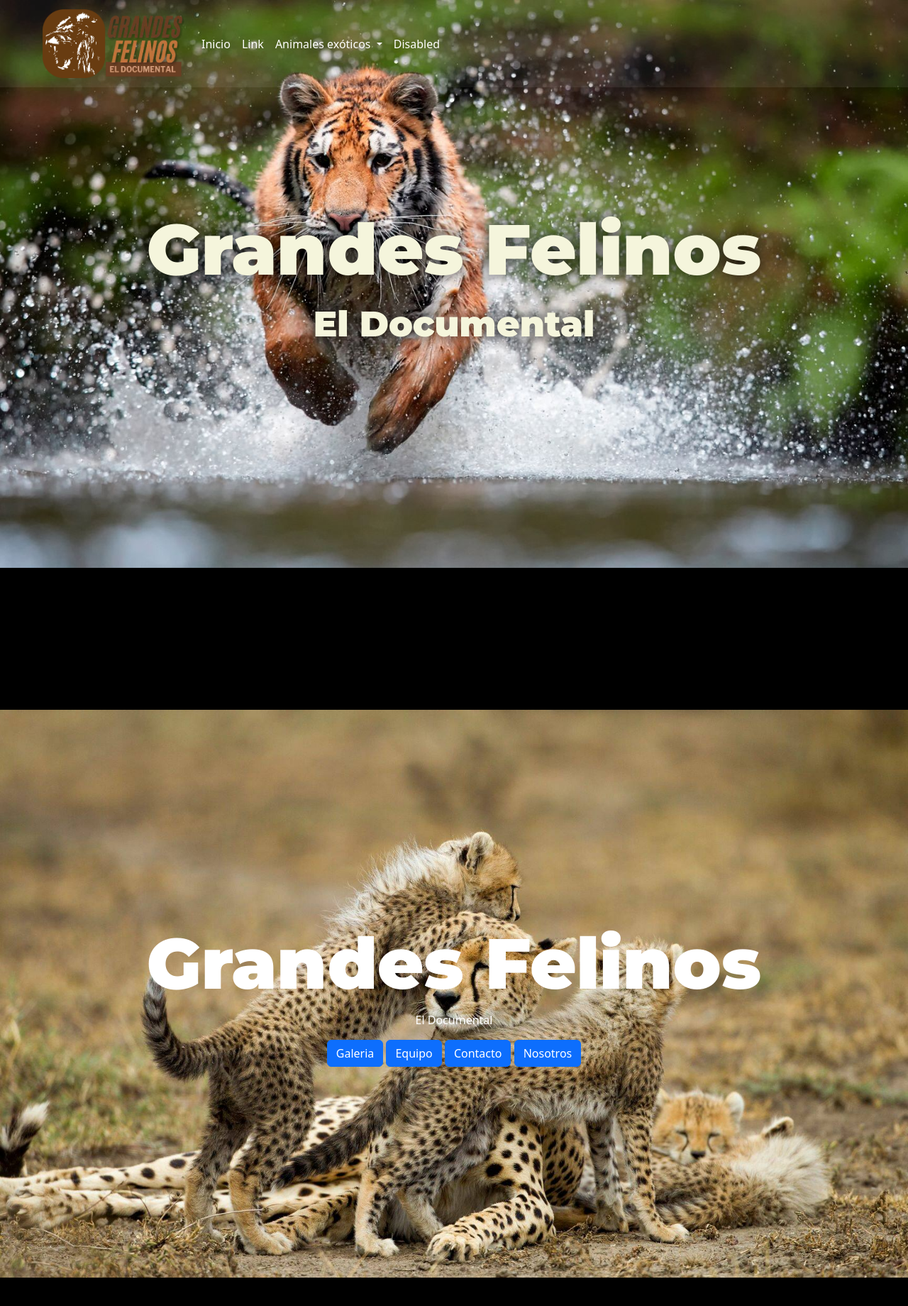
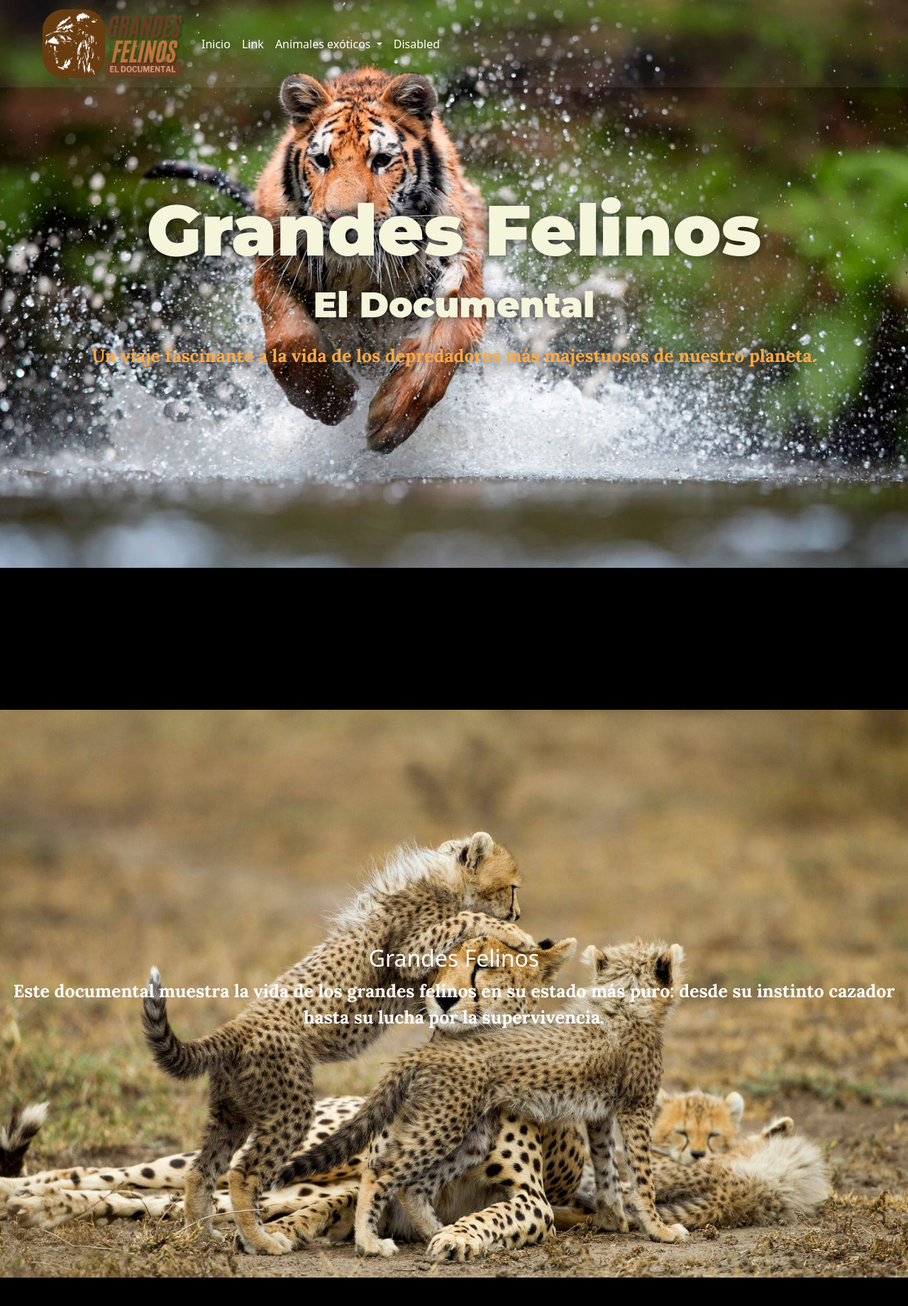
Before and after one commit to AlejndroSG/Grandes_Felinos, a PHP site: page / in a window 1280 px wide. Shown: the top 1840 px of the page at 71% size. Run offline with PHP 8.4, Linux system fonts and the light colour scheme.

Commit message:
2025-01-13

```diff
--- a/index.php
+++ b/index.php
@@ -12,18 +12,15 @@
                 <div class="col text-center py-5 text-white">
                     <h1>Grandes Felinos</h1>
                     <p>El Documental</p>
+                    <p>Un viaje fascinante a la vida de los depredadores más majestuosos de nuestro planeta.</p>
                 </div>
             </div>
         </section>
         <section class="container-fluid">
             <div class="row">
                 <div class="col text-center py-5 text-white">
-                    <h1>Grandes Felinos</h1>
-                    <p>El Documental</p>
-                    <a href="./galeria.php" class="btn btn-primary">Galeria</a>
-                    <a href="./equipo.php" class="btn btn-primary">Equipo</a>
-                    <a href="./contacto.php" class="btn btn-primary">Contacto</a>
-                    <a href="./nosotros.php" class="btn btn-primary">Nosotros</a>
+                    <h2>Grandes Felinos</h1>
+                    <p>Este documental muestra la vida de los grandes felinos en su estado más puro: desde su instinto cazador hasta su lucha por la supervivencia.</p>
                 </div>
             </div>
         </section>
--- a/style.css
+++ b/style.css
@@ -1,4 +1,5 @@
 @import url('https://fonts.googleapis.com/css2?family=Montserrat:ital,wght@0,100..900;1,100..900&display=swap');
+@import url('https://fonts.googleapis.com/css2?family=Lora:ital,wght@0,400..700;1,400..700&display=swap');
 
 *{
     margin: 0%;
@@ -33,6 +34,13 @@ header{
 
 body{
     overflow: hidden;
+    font-family: "Lora";
+}
+
+p {
+    font-family: "Lora";
+    font-weight: 900;
+    font-size: 50px;
 }
 
 .oscuridad{
@@ -54,26 +62,34 @@ body{
         background-repeat: no-repeat;
         background-attachment: fixed;
         /* transition: all 1s ease-in-out; */
-
+    }
+    & section+section{
+        margin-top: 200px;
+        & p{
+            font-family: "Lora";
+            font-weight: 900;
+            font-size: 25px;
+        }
+    }
+    & > section:first-child{
+        background-image: url(./fotos/Inicio/img1.jpg);
+        text-shadow: 0 0 20px rgba(0, 0, 0, 0.75);
         h1{
-            font-family: "Montserrat";
             font-weight: 900;
             font-size: 100px;
         }
-    }
-    & section+section{
-        margin-top: 200px;
-    }
-    & > section:first-child{
-        background-image: url(./fotos/Inicio/img1.jpg);
-        h1, p{
-            text-shadow: 0 0 20px rgba(0, 0, 0, 0.75);
+        h1, p:nth-child(2){
+            font-family: "Montserrat";
             color: beige;
         }
-        p{
-            font-family: "Montserrat";
+        p:nth-of-type(2){
             font-weight: 900;
-            font-size: 50px;
+            font-size: 35px;
+        }
+        p:last-child{
+            font-weight: 900;
+            font-size: 25px;
+            color: rgb(255, 170, 67);
         }
     }
     & > section:nth-child(2){
```
